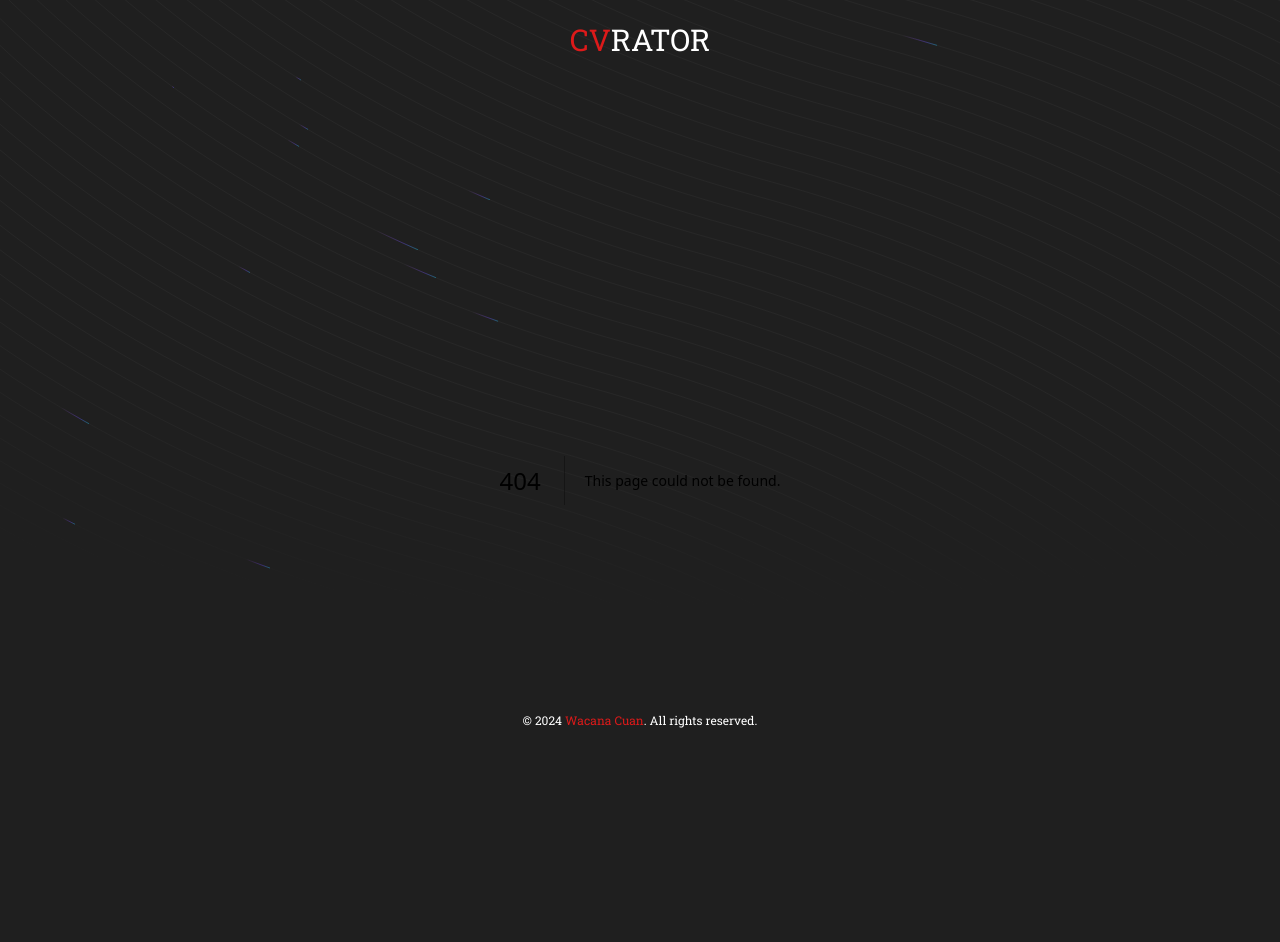
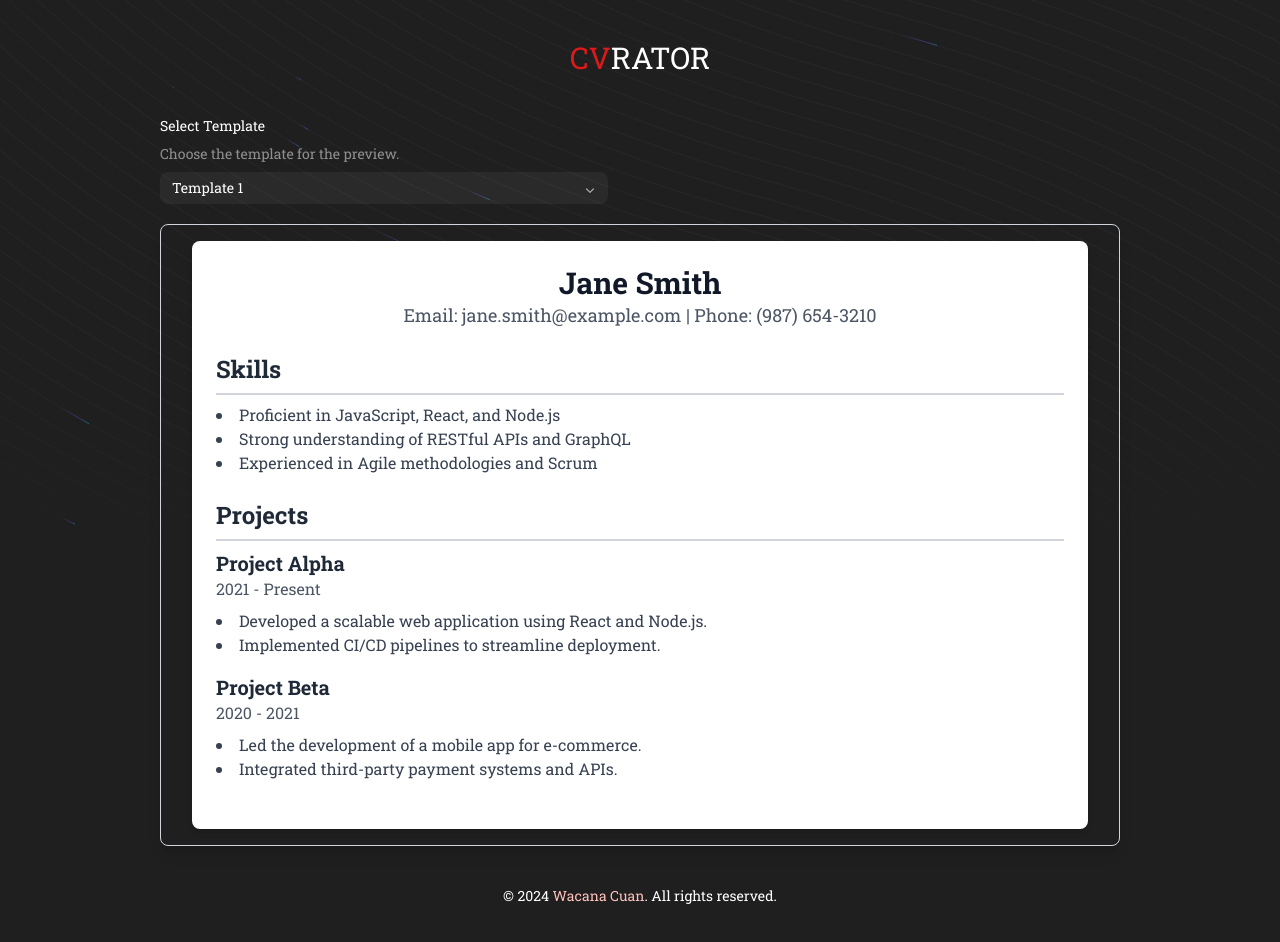
Before and after one commit to muhammadnurkholiq/cvrator-app, a Next.js app: page /generate in a window 1280 px wide. Before the commit this address had no page. Shown: the top 942 px of the page. Before the commit the page ends 880 px from the top, so only its background shows below. Built offline with nearby package versions, Linux system fonts and the light colour scheme.

Commit message:
update show template

```diff
--- /dev/null
+++ b/app/(pages)/generate/page.tsx
@@ -0,0 +1,10 @@
+// components
+import PDFGenerate from "@/app/components/pdf";
+
+export default function page() {
+  return (
+    <div className="h-[100%] w-[100%]">
+      <PDFGenerate />
+    </div>
+  );
+}
--- a/app/(pages)/question/page.tsx
+++ b/app/(pages)/question/page.tsx
@@ -6,7 +6,7 @@ import Question from "@/app/components/question";
 
 export default function page() {
   return (
-    <div className="h-[100%]">
+    <div className="h-[100%] w-[100%]">
       <Question questions={questions} />
     </div>
   );
--- /dev/null
+++ b/app/components/pdf/index.tsx
@@ -0,0 +1,26 @@
+"use client";
+
+import React, { useState } from "react";
+import PDFPreview from "./pdf-preview";
+import TemplateDropdown from "./template-dropdown";
+
+const PDFGenerate: React.FC = () => {
+  const [selectedTemplate, setSelectedTemplate] = useState("Template 1");
+
+  return (
+    <div className="flex flex-col gap-5">
+      <TemplateDropdown
+        selectedTemplate={selectedTemplate}
+        onChange={setSelectedTemplate}
+        options={[
+          { id: 1, name: "Template 1" },
+          { id: 2, name: "Template 2" },
+          { id: 3, name: "Template 3" }
+        ]}
+      />
+      <PDFPreview selectedTemplate={selectedTemplate} />
+    </div>
+  );
+};
+
+export default PDFGenerate;
--- /dev/null
+++ b/app/components/pdf/pdf-preview.tsx
@@ -0,0 +1,31 @@
+import React from "react";
+
+import ResumeTemplate1 from "@/app/templates/resume-template-1";
+import ResumeTemplate2 from "@/app/templates/resume-template-2";
+import ResumeTemplate3 from "@/app/templates/resume-template-3";
+
+const templateMap: Record<string, React.FC> = {
+  "Template 1": ResumeTemplate1,
+  "Template 2": ResumeTemplate2,
+  "Template 3": ResumeTemplate3
+};
+
+interface PDFPreviewProps {
+  selectedTemplate: string;
+}
+
+const PDFPreview: React.FC<PDFPreviewProps> = ({ selectedTemplate }) => {
+  const TemplateComponent = templateMap[selectedTemplate] || null;
+
+  return (
+    <div className="w-[100%] border border-gray-300 p-4 rounded-lg shadow-lg">
+      {TemplateComponent ? (
+        <TemplateComponent />
+      ) : (
+        <p>Select a template to preview.</p>
+      )}
+    </div>
+  );
+};
+
+export default PDFPreview;
--- /dev/null
+++ b/app/components/pdf/template-dropdown.tsx
@@ -0,0 +1,53 @@
+import React from "react";
+import { Field, Label, Select, Description } from "@headlessui/react";
+import { ChevronDownIcon } from "@heroicons/react/20/solid";
+import clsx from "clsx";
+
+interface TemplateDropdownProps {
+  selectedTemplate: string;
+  // eslint-disable-next-line no-unused-vars
+  onChange: (value: string) => void;
+  options: { id: number; name: string }[];
+}
+
+const TemplateDropdown: React.FC<TemplateDropdownProps> = ({
+  selectedTemplate,
+  onChange,
+  options
+}) => {
+  return (
+    <div className="w-full max-w-md">
+      <Field className="flex flex-col gap-2">
+        <Label className="text-sm font-medium text-white">
+          Select Template
+        </Label>
+        <Description className="text-sm text-white/50">
+          Choose the template for the preview.
+        </Description>
+        <div className="relative">
+          <Select
+            value={selectedTemplate}
+            onChange={(e) => onChange(e.target.value)}
+            className={clsx(
+              "block w-full appearance-none rounded-lg border-none bg-white/5 py-1.5 px-3 text-sm text-white",
+              "focus:outline-none data-[focus]:outline-2 data-[focus]:-outline-offset-2 data-[focus]:outline-white/25 cursor-pointer",
+              "*:text-black"
+            )}
+          >
+            {options.map((option) => (
+              <option key={option.id} value={option.name}>
+                {option.name}
+              </option>
+            ))}
+          </Select>
+          <ChevronDownIcon
+            className="group pointer-events-none absolute top-2.5 right-2.5 w-4 h-4 fill-white/60"
+            aria-hidden="true"
+          />
+        </div>
+      </Field>
+    </div>
+  );
+};
+
+export default TemplateDropdown;
--- a/app/components/question/question-navigation.tsx
+++ b/app/components/question/question-navigation.tsx
@@ -1,3 +1,4 @@
+import Link from "next/link";
 import React from "react";
 
 type Props = {
@@ -13,6 +14,7 @@ const QuestionNavigation: React.FC<Props> = ({
   questionNumber,
   totalQuestions
 }) => {
+  const isLastQuestion = questionNumber === totalQuestions - 1;
   return (
     <div className="flex flex-row items-center justify-between">
       <button
@@ -22,6 +24,7 @@ const QuestionNavigation: React.FC<Props> = ({
       >
         Previous
       </button>
+      {!isLastQuestion ? (
         <button
           onClick={handleNext}
           disabled={questionNumber === totalQuestions - 1}
@@ -29,6 +32,21 @@ const QuestionNavigation: React.FC<Props> = ({
         >
           Next
         </button>
+      ) : (
+        <Link
+          href="/generate"
+          className="bg-grey-900 text-white border border-grey-900 hover:bg-primary-main rounded py-2 px-4 disabled:cursor-not-allowed disabled:text-grey-500"
+        >
+          Finish
+        </Link>
+        // <button
+        //   onClick={handleNext}
+        //   disabled={!isLastQuestion}
+        //   className="bg-grey-900 text-white border border-grey-900 hover:bg-primary-main rounded py-2 px-4 disabled:cursor-not-allowed disabled:text-grey-500"
+        // >
+        //   Finish
+        // </button>
+      )}
     </div>
   );
 };
--- a/app/layout.tsx
+++ b/app/layout.tsx
@@ -21,9 +21,10 @@ export default function RootLayout({
   return (
     <html lang="en">
       <body
-        className={`${robotoSlab.className} relative h-[100vh] bg-background-main overflow-hidden`}
+        className={`${robotoSlab.className} min-h-[100vh] max-w-[100vw] bg-background-main overflow-x-hidden`}
       >
-        <div className="px-10 relative flex flex-col items-center z-10 h-[100%]">
+        <div className="px-10 min-h-[100vh] relative flex flex-col justify-between items-center z-20 py-10">
+          {/* Header Section */}
           <div className="h-[10%] flex text-center justify-center items-center">
             <Link href="/">
               <p className={"text-2xl md:text-3xl text-primary-contrastText"}>
@@ -31,13 +32,17 @@ export default function RootLayout({
               </p>
             </Link>
           </div>
-          <div className="h-[75%] max-h-[75%] w-[100%] md:w-[80%] xl:w-[70%]">
+
+          {/* Middle Content Section */}
+          <div className="flex justify-center items-center w-[100%] md:w-[80%] xl:w-[70%] my-10 h-auto">
             {children}
           </div>
+
+          {/* Footer Section (Copyright) */}
           <div className="h-[10%] flex text-center justify-center items-center">
-            <p className={"text-xs text-primary-contrastText"}>
-              &copy; 2024 <span className="text-primary-main">Wacana Cuan</span>
-              . All rights reserved.
+            <p className={"text-sm text-primary-contrastText"}>
+              &copy; 2024 <span className="text-blood-20">Wacana Cuan</span>.
+              All rights reserved.
             </p>
           </div>
         </div>
--- /dev/null
+++ b/app/templates/resume-template-1.tsx
@@ -0,0 +1,47 @@
+import React from "react";
+
+export default function ResumeTemplate1() {
+  return (
+    <div className="max-w-4xl mx-auto p-6 bg-white shadow-md rounded-lg">
+      <div className="text-center mb-6">
+        <h1 className="text-3xl font-bold text-gray-900">Jane Smith</h1>
+        <p className="text-lg text-gray-600">
+          Email: jane.smith@example.com | Phone: (987) 654-3210
+        </p>
+      </div>
+      <div className="mb-6">
+        <h2 className="text-2xl font-semibold text-gray-800 border-b-2 border-gray-300 pb-2">
+          Skills
+        </h2>
+        <ul className="list-disc list-inside mt-2 text-gray-700">
+          <li>Proficient in JavaScript, React, and Node.js</li>
+          <li>Strong understanding of RESTful APIs and GraphQL</li>
+          <li>Experienced in Agile methodologies and Scrum</li>
+        </ul>
+      </div>
+      <div className="mb-6">
+        <h2 className="text-2xl font-semibold text-gray-800 border-b-2 border-gray-300 pb-2">
+          Projects
+        </h2>
+        <div className="mt-2">
+          <h3 className="text-xl font-semibold text-gray-800">Project Alpha</h3>
+          <p className="text-gray-600">2021 - Present</p>
+          <ul className="list-disc list-inside mt-2 text-gray-700">
+            <li>
+              Developed a scalable web application using React and Node.js.
+            </li>
+            <li>Implemented CI/CD pipelines to streamline deployment.</li>
+          </ul>
+        </div>
+        <div className="mt-4">
+          <h3 className="text-xl font-semibold text-gray-800">Project Beta</h3>
+          <p className="text-gray-600">2020 - 2021</p>
+          <ul className="list-disc list-inside mt-2 text-gray-700">
+            <li>Led the development of a mobile app for e-commerce.</li>
+            <li>Integrated third-party payment systems and APIs.</li>
+          </ul>
+        </div>
+      </div>
+    </div>
+  );
+}
--- /dev/null
+++ b/app/templates/resume-template-2.tsx
@@ -0,0 +1,35 @@
+export default function ResumeTemplate2() {
+  return (
+    <div className="max-w-4xl mx-auto p-6 bg-white shadow-md rounded-lg">
+      <div className="text-center mb-6">
+        <h1 className="text-3xl font-bold text-gray-900">Michael Johnson</h1>
+        <p className="text-lg text-gray-600">
+          Email: michael.johnson@example.com | Phone: (555) 123-4567
+        </p>
+      </div>
+      <div className="mb-6">
+        <h2 className="text-2xl font-semibold text-gray-800 border-b-2 border-gray-300 pb-2">
+          Certifications
+        </h2>
+        <ul className="list-disc list-inside mt-2 text-gray-700">
+          <li>Certified Scrum Master (CSM) - Scrum Alliance</li>
+          <li>AWS Certified Solutions Architect - Amazon Web Services</li>
+          <li>Google Professional Cloud Architect - Google Cloud</li>
+        </ul>
+      </div>
+      <div className="mb-6">
+        <h2 className="text-2xl font-semibold text-gray-800 border-b-2 border-gray-300 pb-2">
+          Education
+        </h2>
+        <p className="text-gray-700 mt-2">
+          <strong>Master of Business Administration (MBA)</strong> - ABC
+          University (2015 - 2017)
+        </p>
+        <p className="text-gray-700 mt-2">
+          <strong>Bachelor of Science in Information Technology</strong> - DEF
+          University (2010 - 2014)
+        </p>
+      </div>
+    </div>
+  );
+}
--- /dev/null
+++ b/app/templates/resume-template-3.tsx
@@ -0,0 +1,32 @@
+export default function ResumeTemplate3() {
+  return (
+    <div className="max-w-4xl mx-auto p-6 bg-white shadow-md rounded-lg">
+      <div className="text-center mb-6">
+        <h1 className="text-3xl font-bold text-gray-900">Emily Davis</h1>
+        <p className="text-lg text-gray-600">
+          Email: emily.davis@example.com | Phone: (111) 222-3333
+        </p>
+      </div>
+      <div className="mb-6">
+        <h2 className="text-2xl font-semibold text-gray-800 border-b-2 border-gray-300 pb-2">
+          Achievements
+        </h2>
+        <ul className="list-disc list-inside mt-2 text-gray-700">
+          <li>Employee of the Year - XYZ Corp, 2022</li>
+          <li>Top Innovator Award - DEF Tech Conference, 2021</li>
+          <li>Patent Holder - Novel Blockchain Technology, 2020</li>
+        </ul>
+      </div>
+      <div className="mb-6">
+        <h2 className="text-2xl font-semibold text-gray-800 border-b-2 border-gray-300 pb-2">
+          Interests
+        </h2>
+        <p className="text-gray-700 mt-2">
+          Passionate about blockchain technology, AI advancements, and
+          sustainable tech solutions. In my free time, I enjoy hiking, playing
+          chess, and volunteering at local tech workshops.
+        </p>
+      </div>
+    </div>
+  );
+}
--- a/package.json
+++ b/package.json
@@ -10,6 +10,7 @@
   },
   "dependencies": {
     "@headlessui/react": "^2.1.2",
+    "@heroicons/react": "^2.1.5",
     "clsx": "^2.1.1",
     "framer-motion": "^11.3.24",
     "next": "14.2.5",
```
Also changed, not shown: 1 other file (tests, documents, lock files or other folders). Lines whose indentation alone changed are shown as unchanged.
